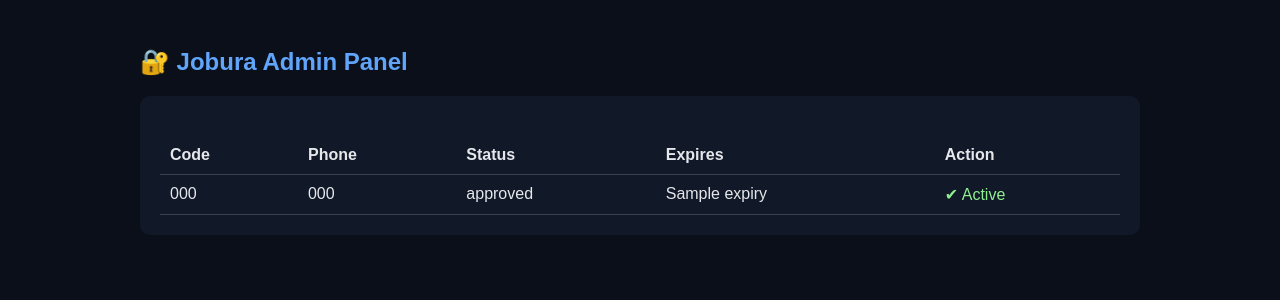
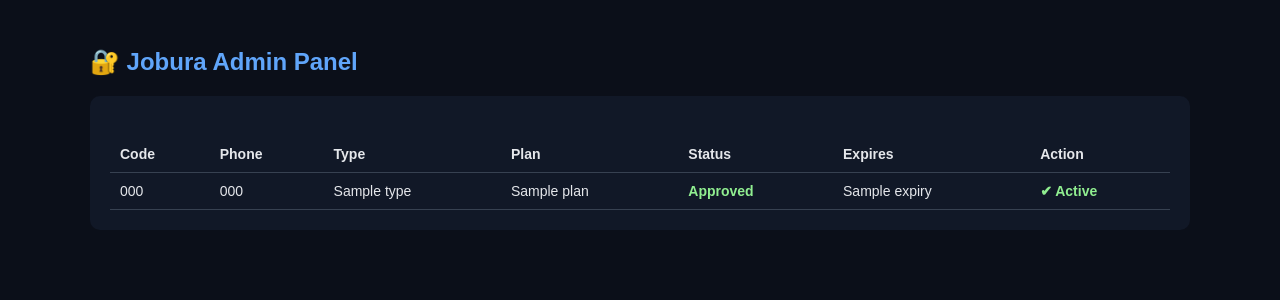
Before and after one commit to joshuawasike/nse-investment-app-v1, a Flask app: template templates/admin.html in a window 1280 px wide. Shown: the top 300 px of the page. Run offline with Flask 3, Linux system fonts and the light colour scheme; the template is opened without the code that fills it: most values are stand-ins (such as "Sample title", 1, 10 or a date in 2020).

Commit message:
Update admin.html

```diff
--- a/templates/admin.html
+++ b/templates/admin.html
@@ -9,6 +9,12 @@ body {
     background: #0b0f19;
     color: #e5e7eb;
     padding: 20px;
+}
+
+/* ✅ FIX: center layout properly */
+.container {
+    max-width: 1100px;
+    margin: auto;
 }
 
 h2 { color: #60a5fa; }
@@ -23,17 +29,8 @@ th, td {
     padding: 10px;
     border-bottom: 1px solid #374151;
     text-align: left;
+    font-size: 14px;
 }
-
-button {
-    padding: 6px 10px;
-    border: none;
-    border-radius: 6px;
-    cursor: pointer;
-}
-
-.approve { background: green; color: white; }
-.reject { background: red; color: white; }
 
 .card {
     background: #111827;
@@ -41,10 +38,26 @@ button {
     border-radius: 10px;
 }
 
-/* ✅ FIX: CENTER CONTENT (your production issue) */
-.container {
-    max-width: 1000px;
-    margin: auto;
+/* buttons */
+button {
+    padding: 6px 10px;
+    border: none;
+    border-radius: 6px;
+    cursor: pointer;
+    font-weight: bold;
+}
+
+.approve { background: green; color: white; }
+.reject { background: red; color: white; }
+
+/* status labels */
+.status-approved { color: lightgreen; font-weight: bold; }
+.status-pending { color: orange; font-weight: bold; }
+.status-rejected { color: red; font-weight: bold; }
+
+.small {
+    font-size: 12px;
+    opacity: 0.8;
 }
 </style>
 </head>
@@ -61,6 +74,8 @@ button {
 <tr>
 <th>Code</th>
 <th>Phone</th>
+<th>Type</th>
+<th>Plan</th>
 <th>Status</th>
 <th>Expires</th>
 <th>Action</th>
@@ -68,19 +83,52 @@ button {
 
 {% for u in users %}
 <tr>
+
 <td>{{ u.code }}</td>
 <td>{{ u.phone }}</td>
-<td>{{ u.status }}</td>
-<td>{{ u.expiry if u.expiry else "-" }}</td>
 
+<!-- TYPE -->
+<td>{{ u.type if u.type else "individual" }}</td>
+
+<!-- PLAN -->
+<td>{{ u.plan if u.plan else "pending" }}</td>
+
+<!-- STATUS -->
 <td>
+{% if u.status == "approved" %}
+<span class="status-approved">Approved</span>
+{% elif u.status == "rejected" %}
+<span class="status-rejected">Rejected</span>
+{% else %}
+<span class="status-pending">Pending</span>
+{% endif %}
+</td>
+
+<!-- EXPIRY -->
+<td>
+{{ u.expiry if u.expiry else "-" }}
+</td>
+
+<!-- ACTIONS -->
+<td>
+
 {% if u.status != "approved" %}
-<a href="/approve/{{ u.code }}">
-<button class="approve">Approve</button>
-</a>
+    <a href="/approve/{{ u.code }}/monthly">
+        <button class="approve">Approve Monthly</button>
+    </a>
+
+    <a href="/approve/{{ u.code }}/yearly">
+        <button class="approve">Approve Yearly</button>
+    </a>
+
+    <a href="/reject/{{ u.code }}">
+        <button class="reject">Reject</button>
+    </a>
+
 {% else %}
-<span style="color:lightgreen;">✔ Active</span>
+    <span class="status-approved">✔ Active</span>
 {% endif %}
+
 </td>
 
 </tr>
```
